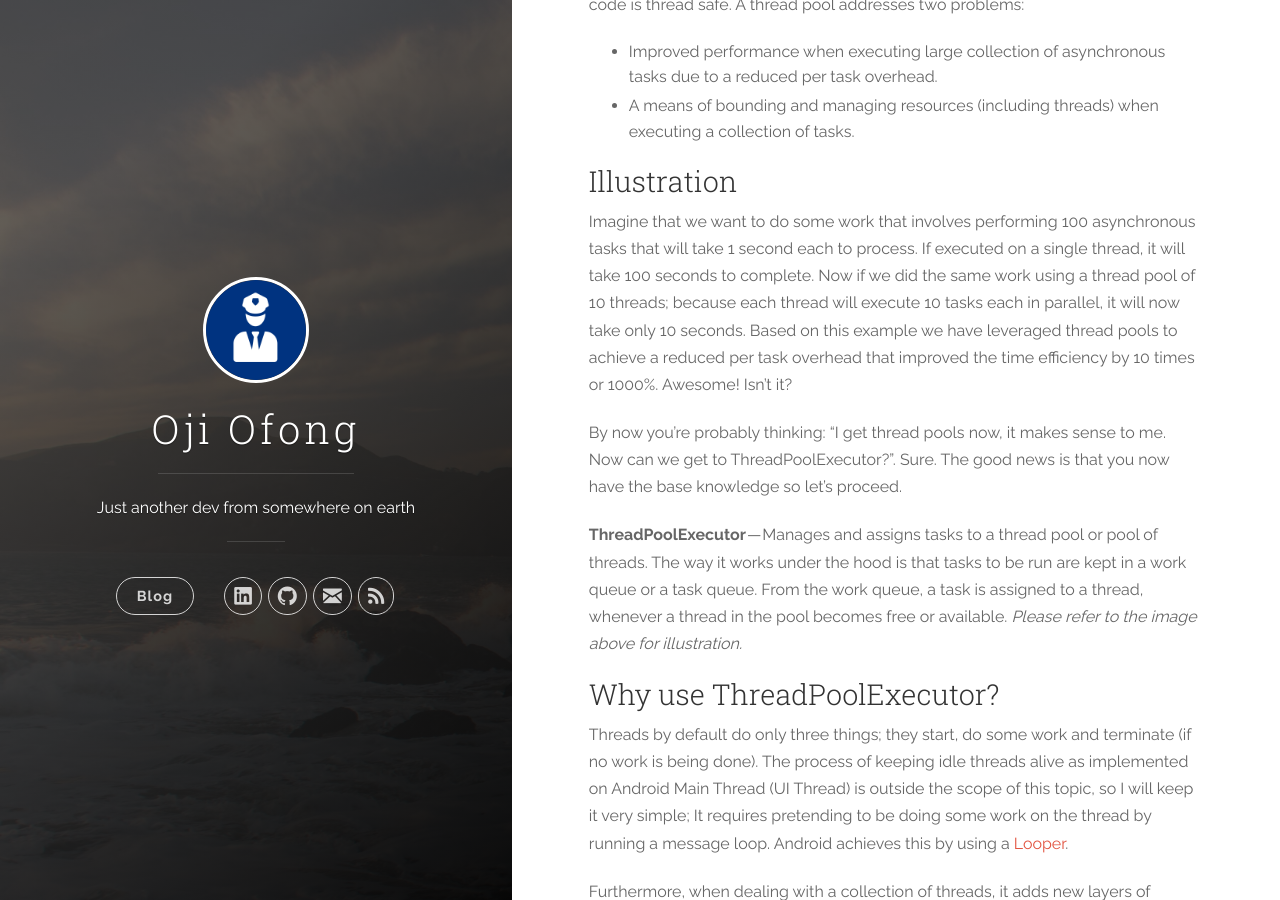
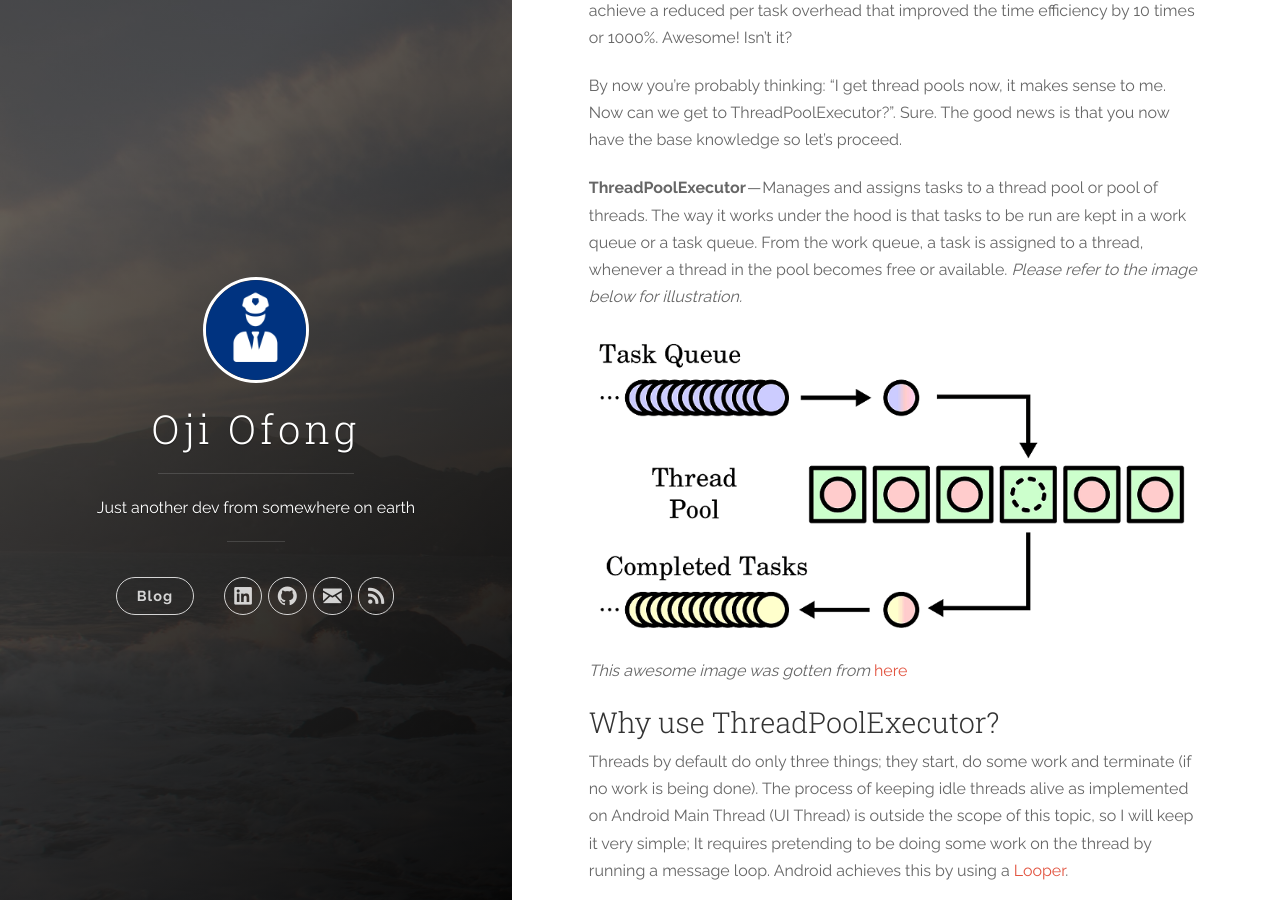
Before and after one commit to ojiofong/ojiofong.github.io, a Jekyll site: the page built from _posts/2016-08-29-android-thread-pool.md, in a window 1280 px wide and 900 px high, scrolled down 1099 px. Built offline with Jekyll 4.4.1, drawn with Linux system fonts in a browser that asks for light colours; nearby versions of some CDN libraries; comment, search, counter and statistics services are not loaded.

Commit message:
edited post image

```diff
--- a/_posts/2016-08-29-android-thread-pool.md
+++ b/_posts/2016-08-29-android-thread-pool.md
@@ -15,8 +15,6 @@ The knowledge of thread pools is required in advanced Android application develo
 
 In order to understand ThreadPoolExecutor, we must know what a thread pool is.
 
-![ThreadPool Diagram](/images/thread-pool.png)
-
 ### What is a thread pool?
 
 A thread pool is a collection of threads that can execute multiple instances of a task in parallel. Because tasks execute in parallel, you may want to ensure that your code is thread safe. A thread pool addresses two problems:
@@ -30,7 +28,10 @@ Imagine that we want to do some work that involves performing 100 asynchronous t
 
 By now you’re probably thinking: “I get thread pools now, it makes sense to me. Now can we get to ThreadPoolExecutor?”. Sure. The good news is that you now have the base knowledge so let’s proceed.
 
-**ThreadPoolExecutor** — Manages and assigns tasks to a thread pool or pool of threads. The way it works under the hood is that tasks to be run are kept in a work queue or a task queue. From the work queue, a task is assigned to a thread, whenever a thread in the pool becomes free or available. *Please refer to the image above for illustration.*
+**ThreadPoolExecutor** — Manages and assigns tasks to a thread pool or pool of threads. The way it works under the hood is that tasks to be run are kept in a work queue or a task queue. From the work queue, a task is assigned to a thread, whenever a thread in the pool becomes free or available. *Please refer to the image below for illustration.*
+
+![ThreadPool Diagram](/images/thread-pool.png)
+*This awesome image was gotten from* [here][pool_img_link]
 
 ### Why use ThreadPoolExecutor?
 
@@ -129,3 +130,4 @@ Swimming in Threadpools. (Android Performance Patterns Season 5, Ep. 6)
 [2]: https://docs.oracle.com/javase/7/docs/api/java/util/concurrent/ThreadPoolExecutor.html
 [3]: https://www.youtube.com/watch?v=uCmHoEY1iTM
 [looper_link]: https://developer.android.com/reference/android/os/Looper.html
+[pool_img_link]: http://allegro.tech/img/articles/2015-04-22-thread-pools/thread-pool.png
```
